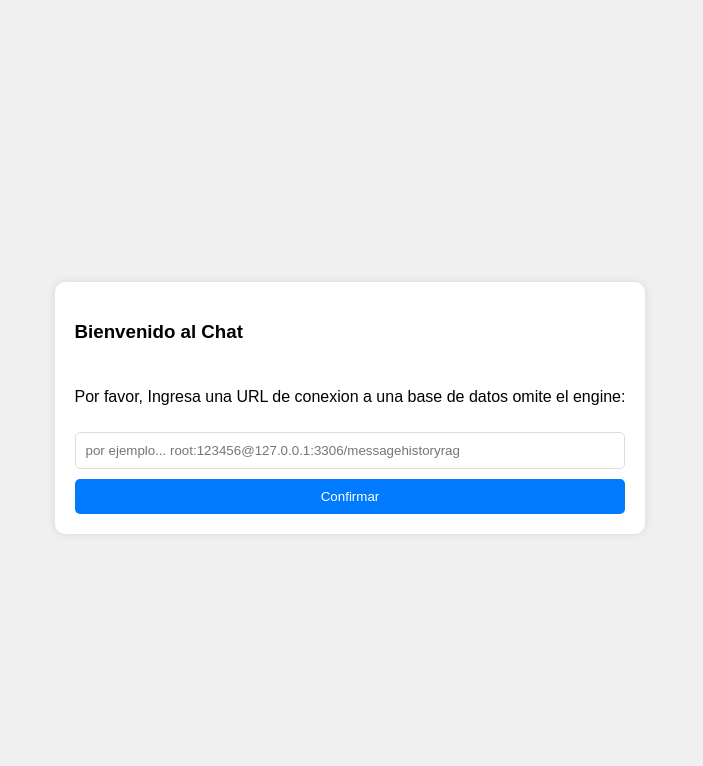
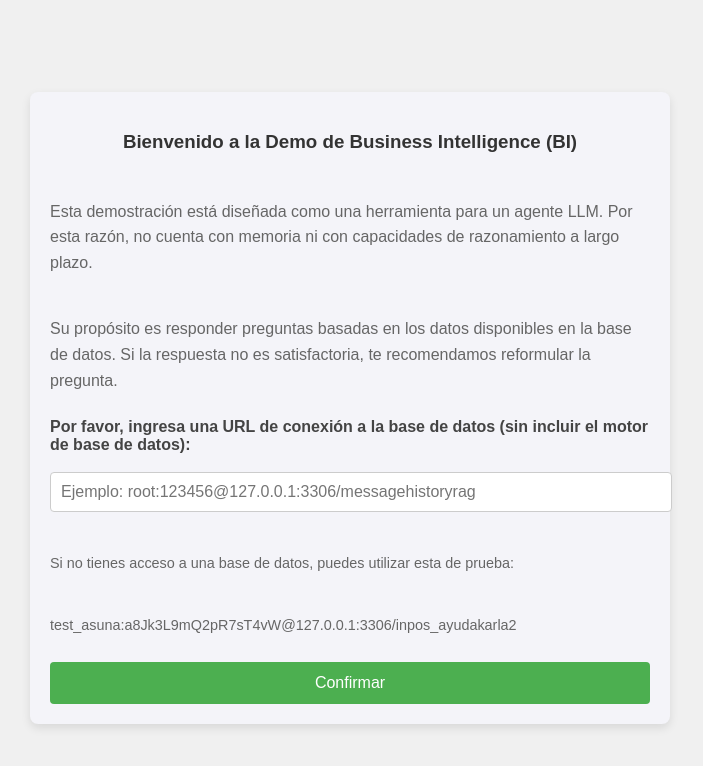
Before and after one commit to facil-pos/test-bi, a plain HTML site: page index.html in a window 1280 px wide. Shown: the whole page, without its empty margins (290-993 px from the left). Drawn offline with Linux system fonts and the light colour scheme.

Commit message:
feat: :sparkles: Instrucciones de uso

```diff
--- a/index.html
+++ b/index.html
@@ -1,5 +1,6 @@
 <!DOCTYPE html>
 <html lang="es">
+
 <head>
     <meta charset="UTF-8">
     <meta name="viewport" content="width=device-width, initial-scale=1.0">
@@ -13,6 +14,7 @@
             align-items: center;
             height: 100vh;
         }
+
         #chat-container {
             display: none;
             width: 300px;
@@ -21,6 +23,7 @@
             border-radius: 10px;
             box-shadow: 0px 0px 10px rgba(0, 0, 0, 0.1);
         }
+
         #messages {
             height: 300px;
             overflow-y: scroll;
@@ -28,27 +31,33 @@
             margin-bottom: 10px;
             padding: 10px;
         }
+
         #messages p {
             margin: 5px 0;
         }
+
         .user-message {
             text-align: right;
             color: blue;
         }
+
         .api-response {
             text-align: left;
             color: green;
         }
+
         #input-container {
             display: flex;
             gap: 10px;
         }
+
         #message-input {
             flex: 1;
             padding: 10px;
             border: 1px solid #ddd;
             border-radius: 5px;
         }
+
         #send-button {
             padding: 10px 15px;
             background-color: #28a745;
@@ -57,6 +66,7 @@
             border-radius: 5px;
             cursor: pointer;
         }
+
         #db-dialog {
             display: flex;
             flex-direction: column;
@@ -66,29 +76,87 @@
             border-radius: 10px;
             box-shadow: 0px 0px 10px rgba(0, 0, 0, 0.1);
         }
+
+        #db-dialog {
+            width: 100%;
+            max-width: 600px;
+            margin: 0 auto;
+            padding: 20px;
+            background-color: #f4f4f9;
+            border-radius: 8px;
+            box-shadow: 0 4px 10px rgba(0, 0, 0, 0.1);
+        }
+
+        #db-dialog h3 {
+            text-align: center;
+            color: #333;
+            margin-bottom: 20px;
+        }
+
+        #db-dialog p {
+            color: #666;
+            line-height: 1.6;
+            margin-bottom: 15px;
+        }
+
+        label {
+            display: block;
+            margin-bottom: 8px;
+            font-weight: bold;
+            color: #444;
+        }
+
         #db-input {
+            width: 100%;
             padding: 10px;
-            border: 1px solid #ddd;
-            border-radius: 5px;
+            border: 1px solid #ccc;
+            border-radius: 4px;
+            font-size: 1em;
+            margin-bottom: 15px;
         }
+
+        .db-example {
+            font-size: 0.9em;
+            color: #888;
+            margin-bottom: 8px;
+        }
+
         #db-username {
-            padding: 10px 15px;
-            background-color: #007bff;
+            width: 100%;
+            padding: 12px;
+            background-color: #4CAF50;
             color: white;
             border: none;
-            border-radius: 5px;
+            border-radius: 4px;
+            font-size: 1em;
             cursor: pointer;
+        }
+
+        #db-username:hover {
+            background-color: #45a049;
         }
     </style>
 </head>
+
 <body>
 
     <div id="db-dialog">
-    <h3>Bienvenido al Chat</h3>
-    <p>Por favor, Ingresa una URL de conexion a una base de datos omite el engine:</p>
-    <input type="text" id="db-input" placeholder="por ejemplo... root:123456@127.0.0.1:3306/messagehistoryrag"/>
+        <h3>Bienvenido a la Demo de Business Intelligence (BI)</h3>
+        <p>Esta demostración está diseñada como una herramienta para un agente LLM. Por esta razón, no cuenta con
+            memoria ni con capacidades de razonamiento a largo plazo.</p>
+        <p>Su propósito es responder preguntas basadas en los datos disponibles en la base de datos. Si la respuesta no
+            es satisfactoria, te recomendamos reformular la pregunta.</p>
+
+        <label for="db-input">Por favor, ingresa una URL de conexión a la base de datos (sin incluir el motor de base de
+            datos):</label>
+        <input type="text" id="db-input" placeholder="Ejemplo: root:123456@127.0.0.1:3306/messagehistoryrag" />
+
+        <p class="db-example">Si no tienes acceso a una base de datos, puedes utilizar esta de prueba:</p>
+        <p class="db-example">test_asuna:a8Jk3L9mQ2pR7sT4vW@127.0.0.1:3306/inpos_ayudakarla2</p>
+
         <button id="db-username">Confirmar</button>
     </div>
+
 
     <div id="chat-container">
         <div id="messages"></div>
@@ -101,4 +169,5 @@
     <script src="chat.js"></script>
 
 </body>
+
 </html>
```
Lines whose indentation alone changed are shown as unchanged.
